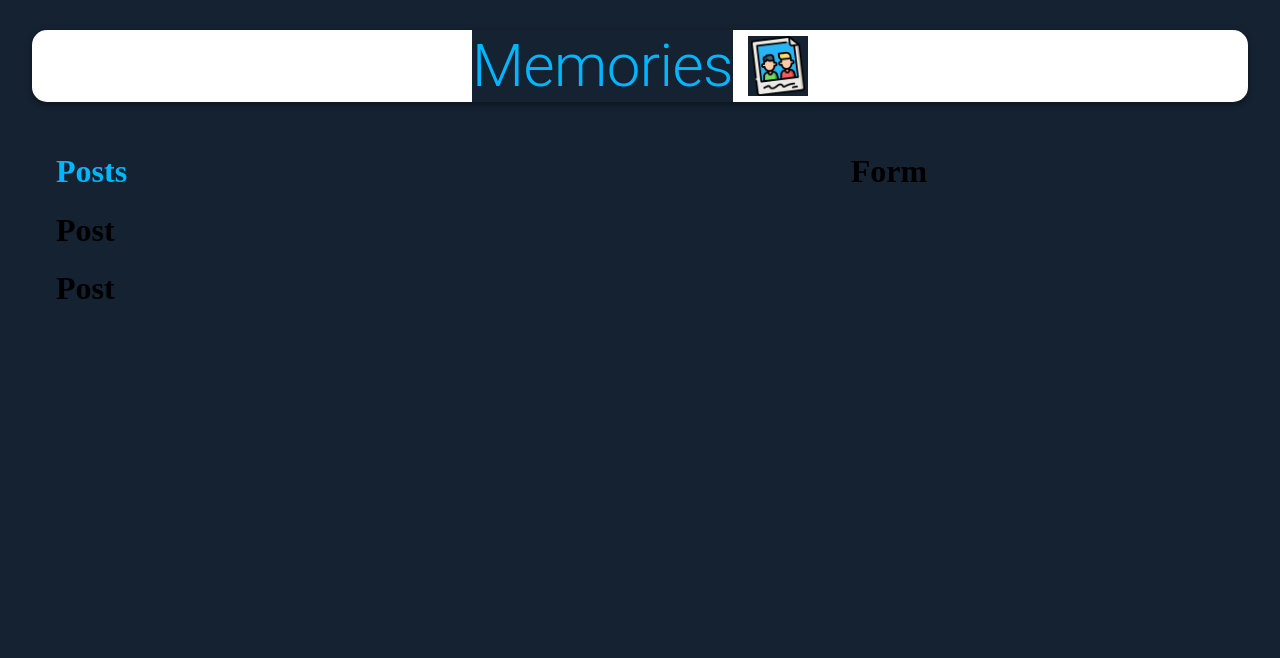
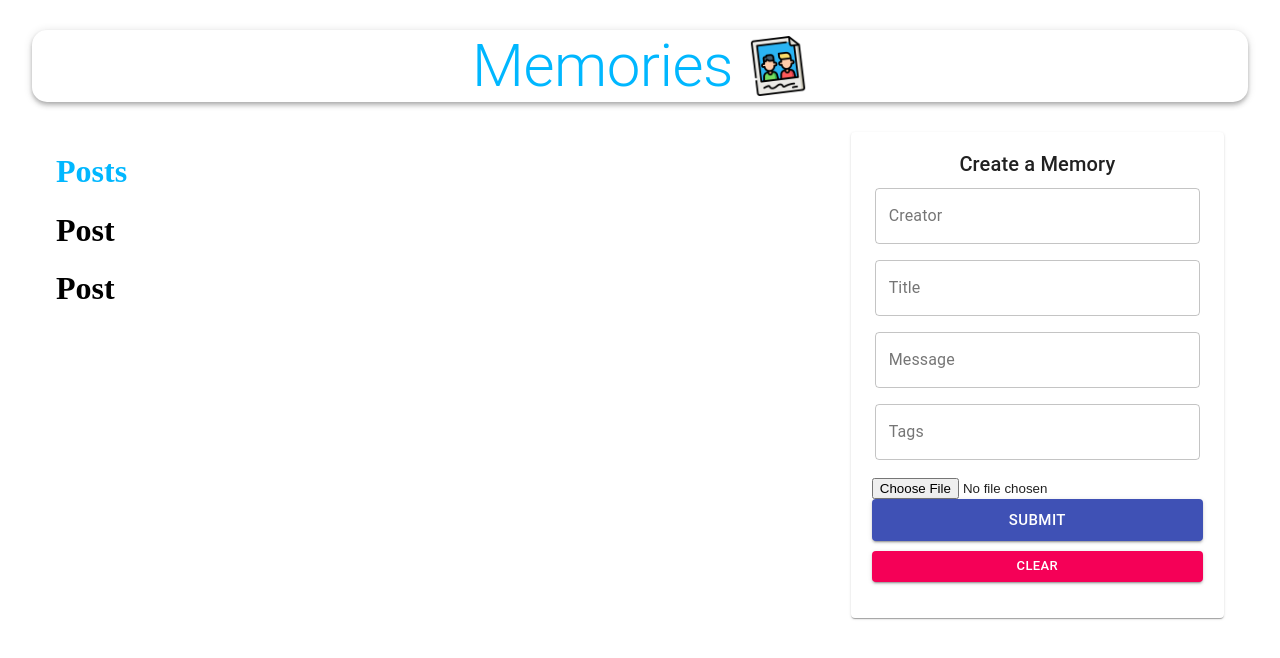
Before and after one commit to isura-m/mern-social-media-app-client, a React (Create React App) app: page / in a window 1280 px wide. Shown: the top 658 px of the page. Built offline with nearby package versions, Linux system fonts and the light colour scheme; no server answers.

Commit message:
create the form

```diff
--- a/src/components/Form/Form.js
+++ b/src/components/Form/Form.js
@@ -1,10 +1,100 @@
-import React from "react";
+import { Paper, TextField, Button, Typography } from "@material-ui/core";
+import React, { useState } from "react";
+import FileBase from "react-file-base64";
 import useStyles from "./styles";
 
 const Form = () => {
+  const [postData, setPostData] = useState({
+    creator: "",
+    title: "",
+    message: "",
+    tags: "",
+    selectedFile: "",
+  });
+
   const classes = useStyles();
 
-  return <h1>Form</h1>;
+  const handleSubmit = () => {};
+
+  const clear = () => {};
+
+  return (
+    <Paper className={classes.paper}>
+      <form
+        autoComplete="off"
+        noValidate
+        className={`${classes.root} ${classes.form}`}
+        onSubmit={handleSubmit}
+      >
+        <Typography variant="h6">Create a Memory</Typography>
+        <TextField
+          name="creator"
+          variant="outlined"
+          label="Creator"
+          fullWidth
+          value={postData.creator}
+          onChange={(e) =>
+            setPostData({ ...postData, creator: e.target.value })
+          }
+        ></TextField>
+        <TextField
+          name="title"
+          variant="outlined"
+          label="Title"
+          fullWidth
+          value={postData.title}
+          onChange={(e) => setPostData({ ...postData, title: e.target.value })}
+        ></TextField>
+        <TextField
+          name="message"
+          variant="outlined"
+          label="Message"
+          fullWidth
+          value={postData.message}
+          onChange={(e) =>
+            setPostData({ ...postData, message: e.target.value })
+          }
+        ></TextField>
+        <TextField
+          name="tags"
+          variant="outlined"
+          label="Tags"
+          fullWidth
+          value={postData.tags}
+          onChange={(e) => setPostData({ ...postData, tags: e.target.value })}
+        ></TextField>
+        <div className={classes.fileInput}>
+          <FileBase
+            type="file"
+            multiple={false}
+            onDone={({ base64 }) =>
+              setPostData({ ...postData, selectedFile: base64 })
+            }
+          ></FileBase>
+          <Button
+            className={classes.buttonSubmit}
+            variant="contained"
+            color="primary"
+            size="large"
+            type="submit"
+            fullWidth
+          >
+            Submit
+          </Button>
+          <Button
+            className={classes.buttonSubmit}
+            variant="contained"
+            color="secondary"
+            size="small"
+            onClick={clear}
+            fullWidth
+          >
+            Clear
+          </Button>
+        </div>
+      </form>
+    </Paper>
+  );
 };
 
 export default Form;
--- a/src/index.css
+++ b/src/index.css
@@ -1,3 +1,3 @@
-* {
+/* * {
   background-color: rgb(21, 34, 49);
-}
+} */
```
